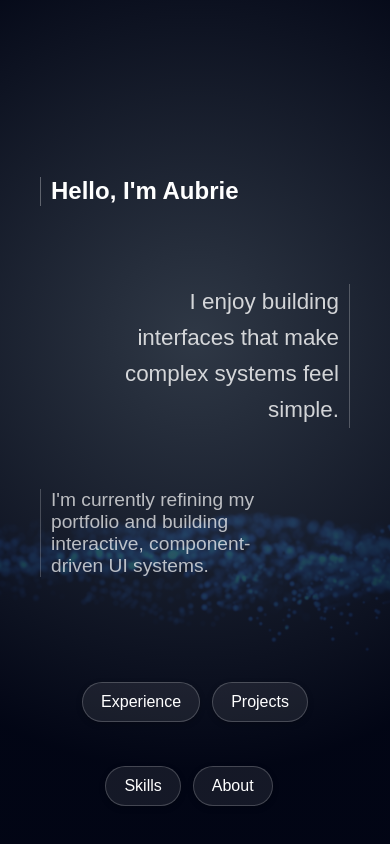
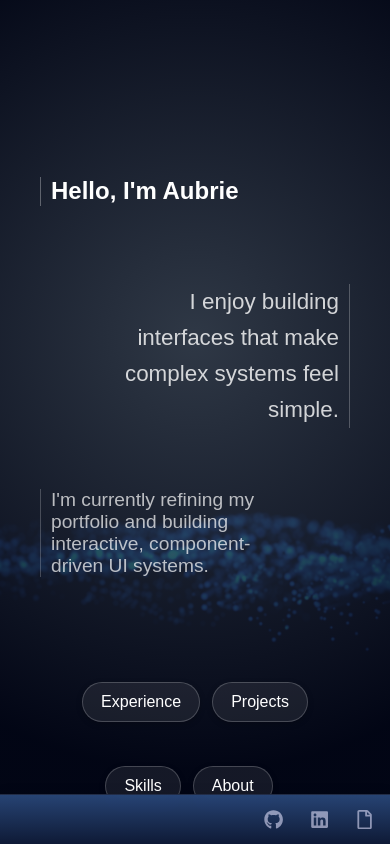
Before and after one commit to llfbh33/portfolio-update, a Next.js app: page / in a window 390 px wide. Built offline with nearby package versions, Linux system fonts and the light colour scheme.

Commit message:
made a dev links bar for if the nav bar is removed on smaller screens

```diff
--- a/src/app/components/About.js
+++ b/src/app/components/About.js
@@ -1,7 +1,7 @@
 // /components/About.js
 import { aboutMeObject } from "../data/aboutMe";
 
-export default function About({ scrollToSection, isWide }) {
+export default function About({ scrollToSection }) {
 
     return (
         <div className="about-section">
--- a/src/app/components/SideBar.js
+++ b/src/app/components/SideBar.js
@@ -3,13 +3,11 @@
 import { RiArrowLeftDoubleFill, RiArrowRightDoubleFill } from "react-icons/ri";
 import { useEffect, useRef } from "react";
 import { devLinks } from "../data/aboutMe";
-import { FaLinkedin } from "react-icons/fa";
-import { FaGithub } from "react-icons/fa";
-import { FaRegFile } from "react-icons/fa6";
+import { GoHome } from "react-icons/go";
 
 
 
-export default function Sidebar({ appSections, sideBarOpen, setSideBarOpen, section, setSection }) {
+export default function Sidebar({ appSections, sideBarOpen, setSideBarOpen, isWide }) {
     const sidebarRef = useRef(null);
 
     useEffect(() => {
@@ -36,6 +34,57 @@ export default function Sidebar({ appSections, sideBarOpen, setSideBarOpen, sect
         }
         setSideBarOpen(false);
     };
+
+if (!isWide) {
+    return (
+        <div
+  className="mobile-top-bar"
+  style={{
+    position: "fixed",
+    bottom: 0,
+    left: 0,
+    width: "100%",
+    height: "50px",
+    display: "flex",
+    alignItems: "center",
+    justifyContent: "space-between",
+    padding: "0 16px",
+    background: "linear-gradient(180deg, rgba(40,70,120,0.96) 0%, rgba(15,27,56,0.96) 100%)",
+    backdropFilter: "blur(6px)",
+    borderTop: "1px solid rgba(255,255,255,0.08)",
+    boxShadow: "0 8px 20px rgba(0,0,0,0.18)",
+    zIndex: 1100,
+  }}
+>
+
+
+  <div
+    style={{
+      display: "flex",
+      justifyContent: "flex-end",
+      alignItems: "center",
+      width: "100vw",
+      gap: "26px",
+      color: "rgba(255,255,255,0.78)",
+    }}
+  >
+    {devLinks.map((dev) => {
+      const Icon = dev.icon;
+
+      return (
+        <Icon
+          key={dev.name}
+          className="icon-button"
+          onClick={() =>
+            window.open(dev.url, "_blank", "noopener,noreferrer")
+          }
+        />
+      );
+    })}
+  </div>
+</div>
+    );
+}
 
 
     return (
--- a/src/app/page.js
+++ b/src/app/page.js
@@ -56,7 +56,7 @@ export default function Home() {
 
   useEffect(() => {
     const handleResize = () => {
-      setIsWide(window.innerWidth > 1000);
+      setIsWide(window.innerWidth > 700);
     };
 
     handleResize();
@@ -77,9 +77,7 @@ export default function Home() {
           style={{
             display: "flex",
           }}>
-          {isWide && (
-            <Sidebar appSections={sections} sideBarOpen={sideBarOpen} setSideBarOpen={setSideBarOpen} section={selectedSection} setSection={setSelectedSection} />
-          )}
+          <Sidebar appSections={sections} sideBarOpen={sideBarOpen} setSideBarOpen={setSideBarOpen} isWide={isWide} />
           <div
             style={{
               overflowY: "scroll",
@@ -93,7 +91,7 @@ export default function Home() {
                 {section === "Experience" && <Experience />}
                 {section === "Projects" && <Projects />}
                 {section === "Skills" && <Skills />}
-                {section === "About" && <About scrollToSection={scrollToSection} isWide={isWide} />}
+                {section === "About" && <About scrollToSection={scrollToSection} />}
                 {section === "Contact" && <Contact />}
               </Section>
             ))}
```
